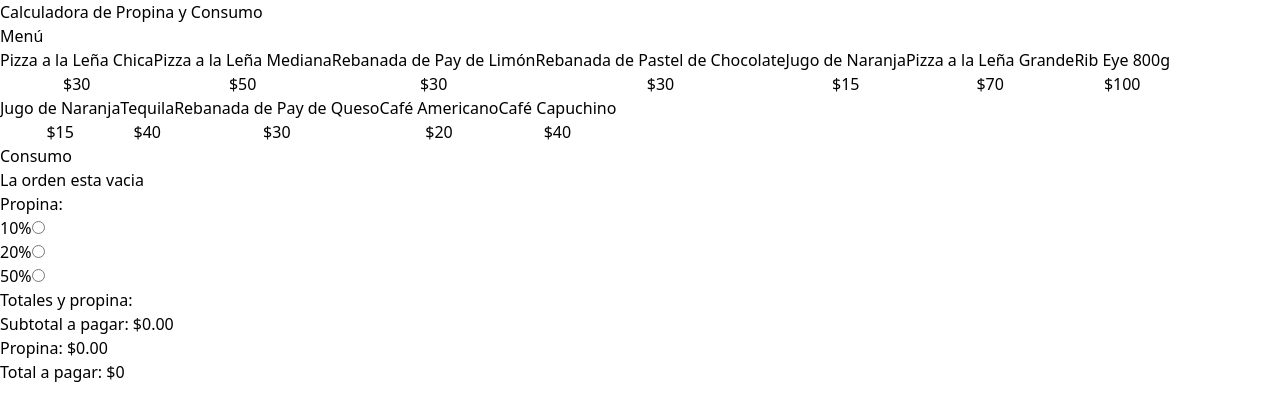
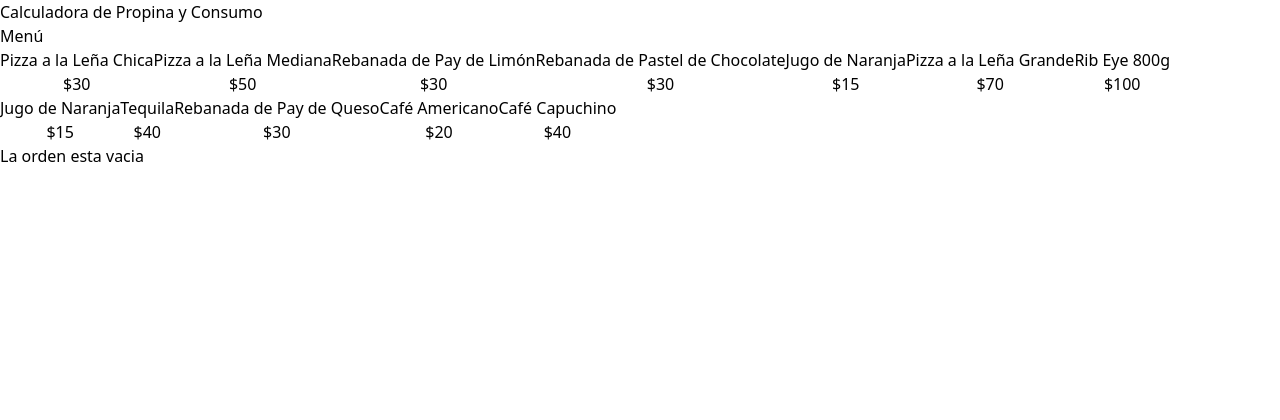
Before and after one commit to jhofrandev/calculadora-propina, a React (Vite) app: page / in a window 1280 px wide. Shown: the top 420 px of the page. Built offline with nearby package versions, Linux system fonts and the light colour scheme.

Commit message:
FIN DE LA PRIMERA VERSION

```diff
--- a/src/App.tsx
+++ b/src/App.tsx
@@ -8,7 +8,7 @@
 import { menuItems } from "./data/db";
 
 function App() {
-  const { order, addItem, removeItem, tip, setTip } = useOrder();
+  const { order, addItem, removeItem, tip, setTip, placeOrder } = useOrder();
 
   return (
     <>
@@ -29,11 +29,17 @@
         </div>
 
         <div className="border border-dashed border-slate-300 p-5 rounded-lg space-y-10">
-          <OrderContents order={order} removeItem={removeItem} />
+          {order.length > 0 ? (
+            <>
+              <OrderContents order={order} removeItem={removeItem} />
 
-          <TipPercentageForm setTip={setTip} />
+              <TipPercentageForm setTip={setTip} tip={tip} />
 
-          <OrderTotals order={order} tip={tip} />
+              <OrderTotals order={order} tip={tip} placeOrder={placeOrder} />
+            </>
+          ) : (
+            <p className="text-center">La orden esta vacia</p>
+          )}
         </div>
       </main>
     </>
--- a/src/components/OrderContents.tsx
+++ b/src/components/OrderContents.tsx
@@ -15,10 +15,7 @@
       <h2 className="font-black text-4xl">Consumo</h2>
 
       <div className="space-y-3 mt-10">
-        {order.length === 0 ? (
-          <p className="text-center">La orden esta vacia</p>
-        ) : (
-          order.map((item) => (
+        {order.map((item) => (
           <div
             key={item.id}
             className="flex justify-between items-center border-t border-gray-200 py-5 last-of-type:border-b"
@@ -41,8 +38,7 @@
               X
             </button>
           </div>
-          ))
-        )}
+        ))}
       </div>
     </div>
   );
--- a/src/components/OrderTotals.tsx
+++ b/src/components/OrderTotals.tsx
@@ -6,14 +6,23 @@
 type OrderTotalsProps = {
   order: OrderItem[];
   tip: number;
+  placeOrder: () => void;
 };
 
-export default function OrderTotals({ order, tip }: OrderTotalsProps) {
+export default function OrderTotals({
+  order,
+  tip,
+  placeOrder,
+}: OrderTotalsProps) {
   const subtotalAmount = useMemo(
     () => order.reduce((total, item) => total + item.quantity * item.price, 0),
     [order]
   );
   const tipAmount = useMemo(() => subtotalAmount * tip, [tip, subtotalAmount]);
+  const totalAmount = useMemo(
+    () => subtotalAmount + tipAmount,
+    [tipAmount, subtotalAmount]
+  );
 
   return (
     <>
@@ -23,17 +32,23 @@
           Subtotal a pagar: {""}
           <span className="font-bold">{formatCurrency(subtotalAmount)}</span>
         </p>
-
         <p>
           Propina: {""}
           <span className="font-bold">{formatCurrency(tipAmount)}</span>
         </p>
-
         <p>
           Total a pagar: {""}
-          <span className="font-bold">$0</span>
+          <span className="font-bold">{formatCurrency(totalAmount)}</span>
         </p>
       </div>
+
+      <button
+        className="w-full bg-black p-3 uppercase text-white font-bold mt-10 disabled:opacity-10"
+        disabled={totalAmount === 0}
+        onClick={placeOrder}
+      >
+        Guardar Orden
+      </button>
     </>
   );
 }
--- a/src/components/TipPercentageForm.tsx
+++ b/src/components/TipPercentageForm.tsx
@@ -20,23 +20,28 @@
 
 type TipPercentageFormProps = {
   setTip: Dispatch<SetStateAction<number>>;
+  tip: number;
 };
 
-export default function TipPercentageForm({ setTip }: TipPercentageFormProps) {
+export default function TipPercentageForm({
+  setTip,
+  tip,
+}: TipPercentageFormProps) {
   return (
     <div>
       <h3 className="font-black text-2xl">Propina:</h3>
 
       <form>
-        {tipOptions.map((tip) => (
-          <div key={tip.id} className="flex gap-2">
-            <label htmlFor={tip.id}>{tip.label}</label>
+        {tipOptions.map((tipOption) => (
+          <div key={tipOption.id} className="flex gap-2">
+            <label htmlFor={tipOption.id}>{tipOption.label}</label>
             <input
-              id={tip.id}
+              id={tipOption.id}
               type="radio"
               name="tip"
-              value={tip.value}
+              value={tipOption.value}
               onChange={(e) => setTip(+e.target.value)}
+              checked={tip === tipOption.value}
             />
           </div>
         ))}
--- a/src/hooks/useOrder.ts
+++ b/src/hooks/useOrder.ts
@@ -26,11 +26,17 @@
     setOrder(order.filter((item) => item.id !== id));
   };
 
+  const placeOrder = () => {
+    setOrder([]);
+    setTip(0);
+  };
+
   return {
     order,
     tip,
     setTip,
     addItem,
     removeItem,
+    placeOrder,
   };
 }
```
Lines whose indentation alone changed are shown as unchanged.
